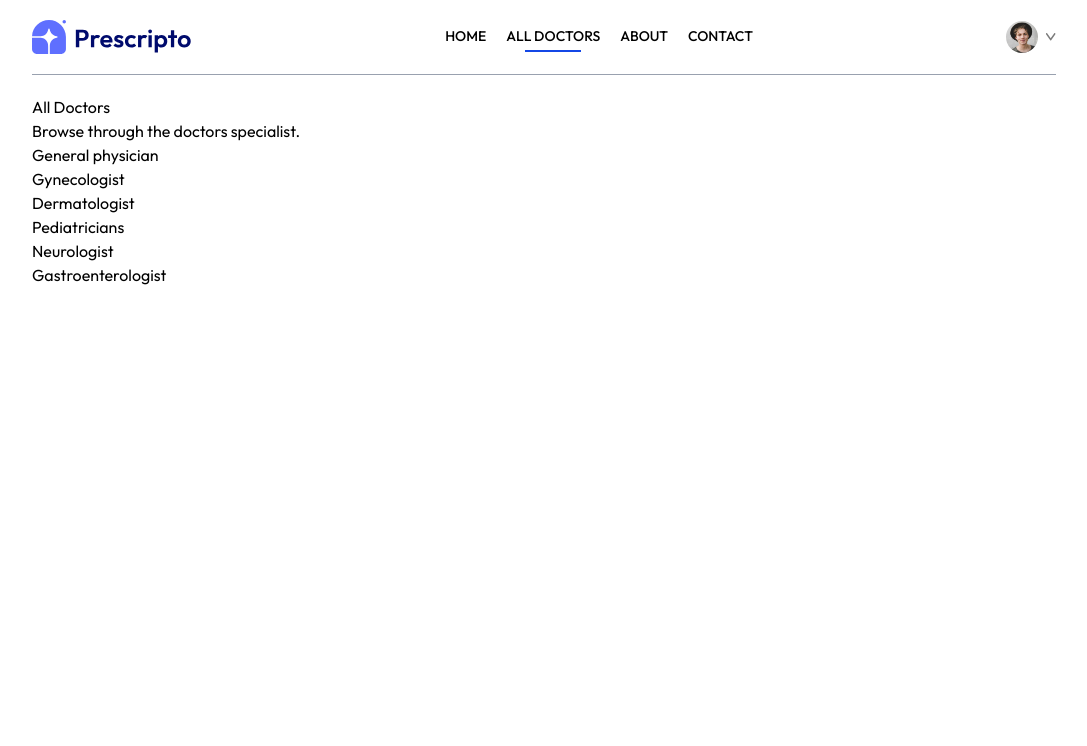
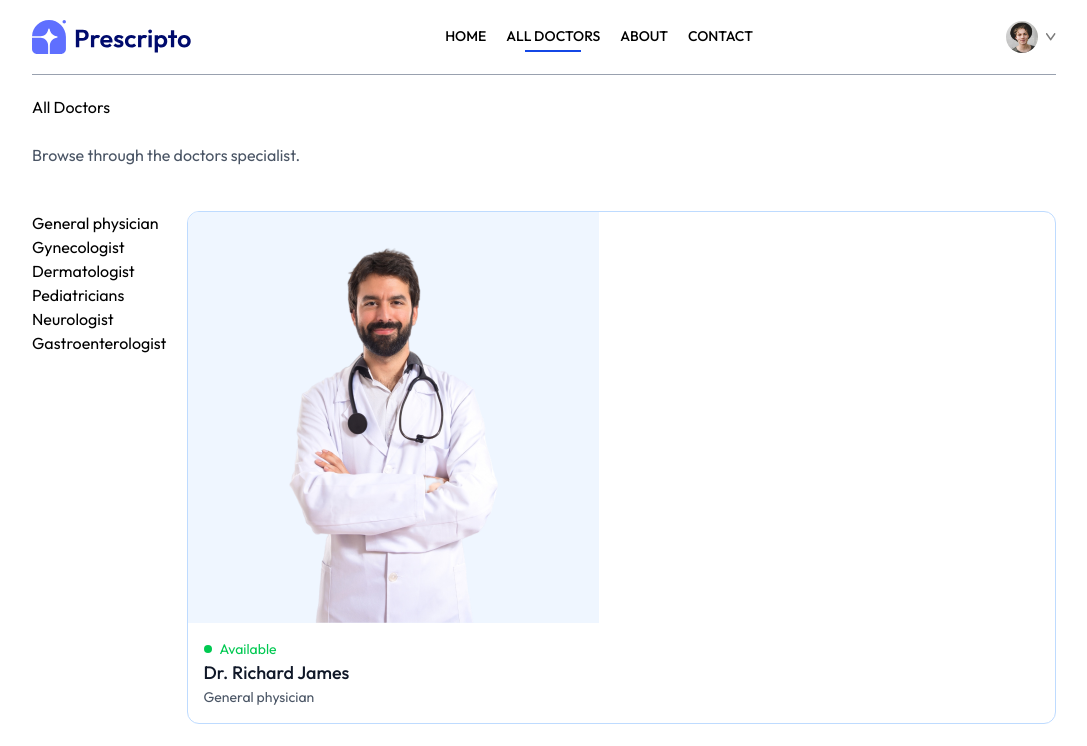
Before and after one commit to AsadM1997/Frontend-React-Projects, a React (Vite) app in the folder doc-consultant-app/: page /doctors in a window 1280 px wide. Shown: the top 746 px of the page, without its empty margins (96-1183 px from the left). Built offline with nearby package versions, Linux system fonts and the light colour scheme.

Commit message:
working on doctor  page

```diff
--- a/doc-consultant-app/src/pages/Doctors.jsx
+++ b/doc-consultant-app/src/pages/Doctors.jsx
@@ -1,20 +1,37 @@
-import React, { useContext } from 'react'
-import { useParams } from 'react-router-dom'
+import React, { useContext, useEffect, useState } from 'react'
+import { useNavigate, useParams } from 'react-router-dom'
 import { AppContext } from '../context/AppContext';
 
 const Doctors = () => {
 
   const {speciality}=useParams()
+  const   [filterDoc,setFilterDoc]=useState([])
+  const navigate = useNavigate()
+
+
   console.log("Speciality:",speciality);
 
   const {doctors}= useContext(AppContext)
 
+  const applyFilter = ()=>{
+    if (speciality){
+      setFilterDoc(doctors.filter(doc => doc.speciality === speciality))
+    }else{
+      setFilterDoc(doctors)
+    }
+  }
+
+  useEffect(()=>{
+    applyFilter()
+  },[doctors,speciality])
+
   return (
-    <div>
+    <div className='w-full grid grid-cols-auto gap-4 gap-y-6 '>
             <h1>{speciality ? `Doctors specialized in ${speciality}` : 'All Doctors'}</h1>
-            <p>Browse through  the doctors specialist.</p>
+            <p className='text-gray-600'>Browse through  the doctors specialist.</p>
+
+            <div className='flex flex-col sm:flex-row items-start gap-5 mt-5'>
             <div>
-              <div>
                 <p>General physician</p>
                 <p>Gynecologist</p>
                 <p>Dermatologist</p>
@@ -22,6 +39,23 @@ const Doctors = () => {
                 <p>Neurologist</p>
                 <p>Gastroenterologist</p>
               </div>
+              <div className='w-full grid grid-cols-auto gap-4 gap-y-6'>
+              {
+                filterDoc.map((item, index) => (
+              <div onClick={() => {navigate(`/appointment/${item._id}`); scrollTo(0, 0)}} className=' border border-blue-200 rounded-xl overflow-hidden cursor-pointer hover:translate-y-[-10px] transition-all duration-500' key={index}>
+              <img className=' bg-blue-50' src={item.image} alt="doc-image" />
+                <div className=' p-4'>
+                  <div className=' flex items-center gap-2 text-sm text-center text-green-500'>
+                    <p className=' w-2 h-2 bg-green-500 rounded-full'></p><p>Available</p>
+                  </div>
+                  <p className=' text-gray-900 text-lg font-medium'>{item.name}</p>
+                  <p className=' text-gray-600 text-sm'>{item.speciality}</p>
+                </div>
+              </div>
+            ))
+              }
+              </div>
+
             </div>
 
     </div>
```
